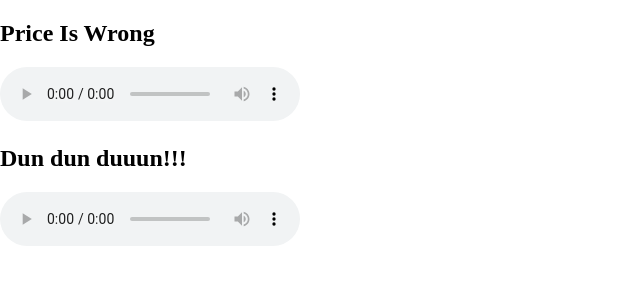
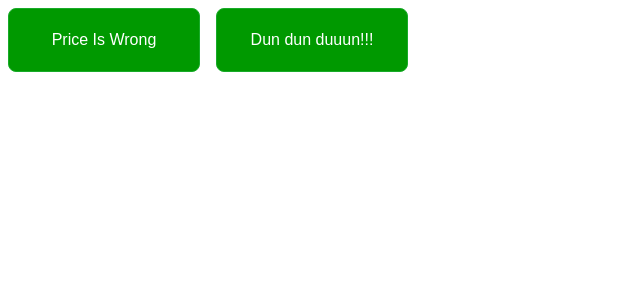
Before and after one commit to spilth/noisepanel, a React (Create React App) app: page / in a window 1280 px wide. Shown: the top 300 px of the page, without its empty margins (0-640 px from the left). Built offline with nearby package versions, Linux system fonts and the light colour scheme.

Commit message:
Sound effects now have dedicated buttons

```diff
--- a/src/App.scss
+++ b/src/App.scss
@@ -1,2 +1,7 @@
 @import "./theme/colors.scss";
 @import "./theme/typography.scss";
+
+.sound-effects {
+  display: flex;
+  flex-wrap: wrap;
+}
--- a/src/App.tsx
+++ b/src/App.tsx
@@ -1,22 +1,10 @@
-import React, { FC } from "react";
+import React, { FC, useRef } from "react";
 import "./App.scss";
-
-interface SoundEffectProps {
-  name: string;
-  path: string;
-};
-const SoundEffect: FC<SoundEffectProps> = props => {
-  return (
-    <div>
-      <h2>{props.name}</h2>
-      <audio controls src={props.path} />
-    </div>
-  );
-};
+import SoundEffect from "./components/SoundEffect/SoundEffect";
 
 const App: React.FC = () => {
   return (
-    <div>
+    <div className="sound-effects">
       <SoundEffect name="Price Is Wrong" path="/sounds/price-is-wrong.mp3" />
       <SoundEffect name="Dun dun duuun!!!" path="/sounds/dun-dun-duuun.mp3" />
     </div>
--- /dev/null
+++ b/src/components/SoundEffect/SoundEffect.scss
@@ -0,0 +1,21 @@
+.sound-effect__button {
+  width: 192px;
+  height: 64px;
+  margin: 8px;
+  background: #090;
+  border-radius: 8px;
+  border: 1px solid #18ab29;
+  cursor: pointer;
+  color: #fff;
+  font-size: 16px;
+
+  &:hover {
+    background: #0a0;
+  }
+
+  &:active {
+    background: #0c0;
+    position: relative;
+    top: 1px;
+  }
+}
--- /dev/null
+++ b/src/components/SoundEffect/SoundEffect.tsx
@@ -0,0 +1,34 @@
+import React, { FC, useRef } from "react";
+
+import "./SoundEffect.scss";
+
+interface SoundEffectProps {
+  name: string;
+  path: string;
+}
+
+const SoundEffect: FC<SoundEffectProps> = props => {
+  const audioElement = useRef(null);
+
+  const playAudio = () => {
+    if (audioElement !== null) {
+      const current: HTMLAudioElement =
+        audioElement.current || new HTMLAudioElement();
+
+      if (current !== null) {
+        current.play().then(r => {});
+      }
+    }
+  };
+
+  return (
+    <div>
+      <button className="sound-effect__button" onClick={playAudio}>
+        {props.name}
+      </button>
+      <audio src={props.path} ref={audioElement} />
+    </div>
+  );
+};
+
+export default SoundEffect;
--- a/src/index.scss
+++ b/src/index.scss
@@ -1,18 +1,86 @@
-// index.scss is for CSS declarations that aren't specific to a component.
-// In practice, that means this file is used for two things:
-//
-//   1. Setting the style of the <body> element
-//   2. Loading webfonts
-
 body {
   margin: 0;
   padding: 0;
 }
 
-// Example webfont declaration
-// @font-face {
-//   font-family: Lato;
-//   src: url("./theme/lato-regular-webfont.woff2") format("woff2"),
-//     url("./theme/lato-regular-webfont.woff") format("woff");
-//   font-display: swap;
-// }
+h1,
+h2,
+h3,
+h4,
+h5,
+h6,
+p,
+blockquote,
+pre,
+a,
+abbr,
+acronym,
+address,
+big,
+cite,
+code,
+del,
+dfn,
+em,
+img,
+ins,
+kbd,
+q,
+s,
+samp,
+small,
+strike,
+strong,
+sub,
+sup,
+tt,
+var,
+b,
+u,
+i,
+center,
+dl,
+dt,
+dd,
+ol,
+ul,
+li,
+fieldset,
+form,
+label,
+legend,
+table,
+caption,
+tbody,
+tfoot,
+thead,
+tr,
+th,
+td,
+article,
+aside,
+canvas,
+details,
+embed,
+figure,
+figcaption,
+footer,
+header,
+hgroup,
+menu,
+nav,
+output,
+ruby,
+section,
+summary,
+time,
+mark,
+audio,
+video {
+  margin: 0;
+  padding: 0;
+  border: 0;
+  font: inherit;
+  font-size: 100%;
+  vertical-align: baseline;
+}
```
